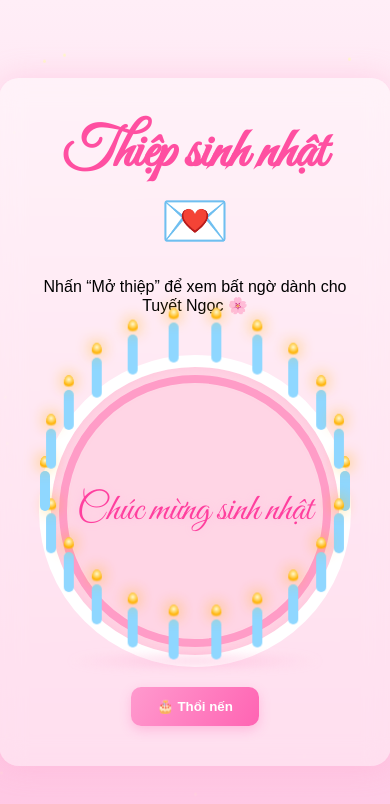
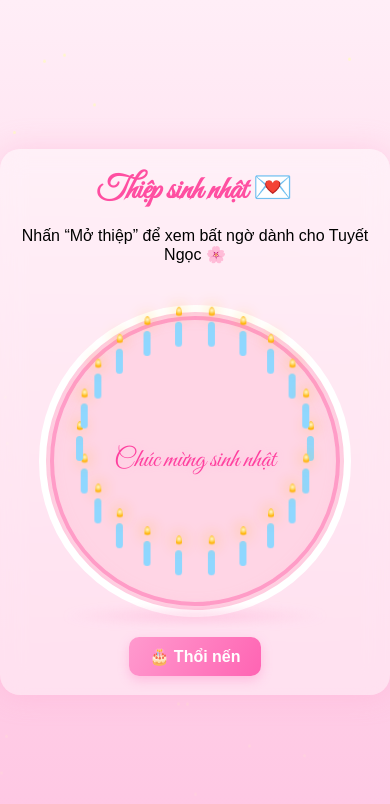
Before and after one commit to nhut0812/H-B-P-D, a plain HTML site: page index.html in a window 390 px wide. Both pictures are taken after a click on the button "Mở thiệp". Drawn offline with Linux system fonts and the light colour scheme.

Commit message:
Update index.html

```diff
--- a/index.html
+++ b/index.html
@@ -18,7 +18,7 @@ body {
   overflow: hidden;
 }
 
-/* ✨ Nền sao rơi */
+/* ✨ Sao rơi */
 #stars {
   position: fixed;
   inset: 0;
@@ -43,7 +43,7 @@ body {
   z-index: 2;
   background: rgba(255,255,255,0.4);
   border-radius: 20px;
-  padding: 40px;
+  padding: 5vw;
   width: min(90vw,800px);
   text-align: center;
   box-shadow: 0 0 30px rgba(255,150,200,0.3);
@@ -52,18 +52,19 @@ body {
 h1 {
   font-family: 'Great Vibes', cursive;
   color: #ff4fa1;
-  font-size: 56px;
+  font-size: clamp(32px,6vw,56px);
   margin: 0;
 }
 .btn {
   background: linear-gradient(120deg,#ff9ace,#ff64b3);
   border: none;
   border-radius: 10px;
-  padding: 12px 26px;
+  padding: clamp(10px,2vw,14px) clamp(20px,4vw,28px);
   color: #fff;
   font-weight: bold;
   cursor: pointer;
   margin-top: 20px;
+  font-size: clamp(16px,3vw,20px);
   box-shadow: 0 4px 12px rgba(255,100,179,0.3);
 }
 .btn:hover { transform: scale(1.08); }
@@ -71,7 +72,7 @@ h1 {
 /* 🎂 Bánh kem */
 .cake-wrap {
   position: relative;
-  width: min(400px,80vw);
+  width: min(80vw,400px);
   aspect-ratio: 1/1;
   margin: 40px auto 0;
 }
@@ -79,16 +80,16 @@ h1 {
   position: absolute;
   inset: 0;
   border-radius: 50%;
-  background: #ffd5e5; /* Mặt bánh hồng pastel phẳng */
-  border: 12px solid #fff; /* Viền kem trắng ngoài */
+  background: #ffd5e5;
+  border: clamp(6px,2vw,12px) solid #fff;
   box-shadow: 0 0 15px rgba(255,180,210,0.5) inset;
 }
 .cake::before {
   content: "";
   position: absolute;
-  inset: 8px;
+  inset: clamp(4px,1vw,8px);
   border-radius: 50%;
-  border: 8px solid #ff9cc7; /* Viền hồng đậm trong */
+  border: clamp(4px,1vw,8px) solid #ff9cc7;
 }
 .cake::after {
   content: "";
@@ -106,8 +107,8 @@ h1 {
 /* 🕯️ Nến */
 .candle {
   position: absolute;
-  width: 10px;
-  height: 40px;
+  width: clamp(6px,1.8vw,10px);
+  height: clamp(25px,5vw,40px);
   background: #8fd7ff;
   border-radius: 5px;
   left: 50%;
@@ -119,7 +120,8 @@ h1 {
   position: absolute;
   top: -15px; left: 50%;
   transform: translateX(-50%);
-  width: 10px; height: 15px;
+  width: clamp(6px,1.6vw,10px);
+  height: clamp(10px,3vw,15px);
   border-radius: 50%;
   background: radial-gradient(circle at 50% 30%, #fffad0 0%, #ffb200 50%, transparent 70%);
   filter: drop-shadow(0 0 8px #ffb200);
@@ -147,24 +149,23 @@ h1 {
   to { opacity: 0; transform: translate(-50%, -40px); }
 }
 
-
-/* ✨ Chữ 2 hàng – căn giữa bánh */
+/* ✨ Chữ 2 hàng giữa bánh */
 .name {
   position: absolute;
   width: 100%;
-  top: 50%; /* đưa chữ vào đúng giữa bánh */
-  transform: translateY(-50%); /* căn giữa chính xác theo chiều dọc */
+  top: 50%;
+  transform: translateY(-50%);
   text-align: center;
   font-family: 'Great Vibes', cursive;
-  font-size: 34px;
+  font-size: clamp(22px,5vw,34px);
   color: #fff;
   text-shadow: 0 0 10px #ffc0e4;
-  line-height: 1.2; /* khoảng cách dòng hợp lý */
+  line-height: 1.3;
 }
 .name span:last-child {
   display: block;
   color: #ff3f9e;
-  font-size: 38px;
+  font-size: clamp(26px,6vw,38px);
   margin-top: 4px;
 }
 .typing {
@@ -195,8 +196,8 @@ h1 {
   text-align: center;
   box-shadow: 0 0 40px rgba(255,150,200,.3);
 }
-.pop h3 { color: #ff3f9e; font-size: 30px; }
-.question { margin-bottom: 20px; font-size: 20px; color: #661a3a; }
+.pop h3 { color: #ff3f9e; font-size: clamp(22px,5vw,30px); }
+.question { margin-bottom: 20px; font-size: clamp(16px,4vw,20px); color: #661a3a; }
 
 .arena {
   position: relative;
@@ -208,7 +209,7 @@ h1 {
   gap: 20px;
 }
 .btn-yes, .btn-no {
-  padding: 14px 22px;
+  padding: clamp(10px,2vw,14px) clamp(18px,4vw,22px);
   border: none;
   border-radius: 12px;
   font-weight: 700;
@@ -216,6 +217,7 @@ h1 {
   transition: .2s;
   position: relative;
   z-index: 5;
+  font-size: clamp(14px,3vw,18px);
 }
 .btn-yes {
   background: linear-gradient(120deg,#a6ffb5,#4dff7a);
@@ -250,7 +252,7 @@ h1 {
 }
 .wish {
   margin-top: 20px;
-  font-size: 26px;
+  font-size: clamp(20px,5vw,26px);
   font-family: 'Great Vibes', cursive;
   color: #ff3f9e;
   text-shadow: 0 0 10px #ffc0e4;
@@ -348,7 +350,8 @@ function createCandles(){
     const c=document.createElement('div');
     c.className='candle';
     const angle=(i/22)*360;
-    c.style.transform=`translate(-50%,-100%) rotate(${angle}deg) translate(150px) rotate(${-angle}deg)`;
+    const radius=cakeWrap.offsetWidth*0.37;
+    c.style.transform=`translate(-50%,-100%) rotate(${angle}deg) translate(${radius}px) rotate(${-angle}deg)`;
     cakeWrap.appendChild(c);
   }
 }
```
